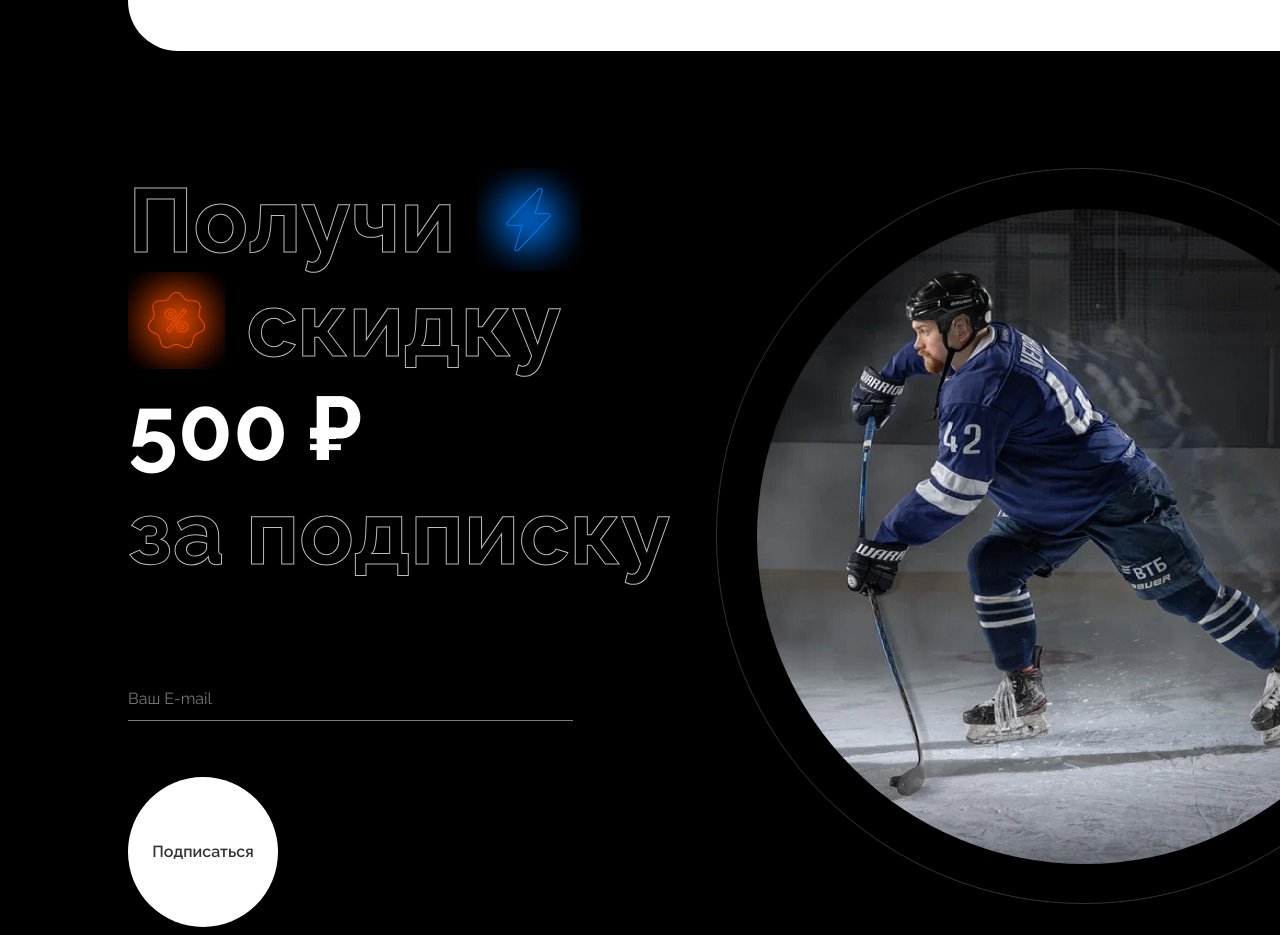
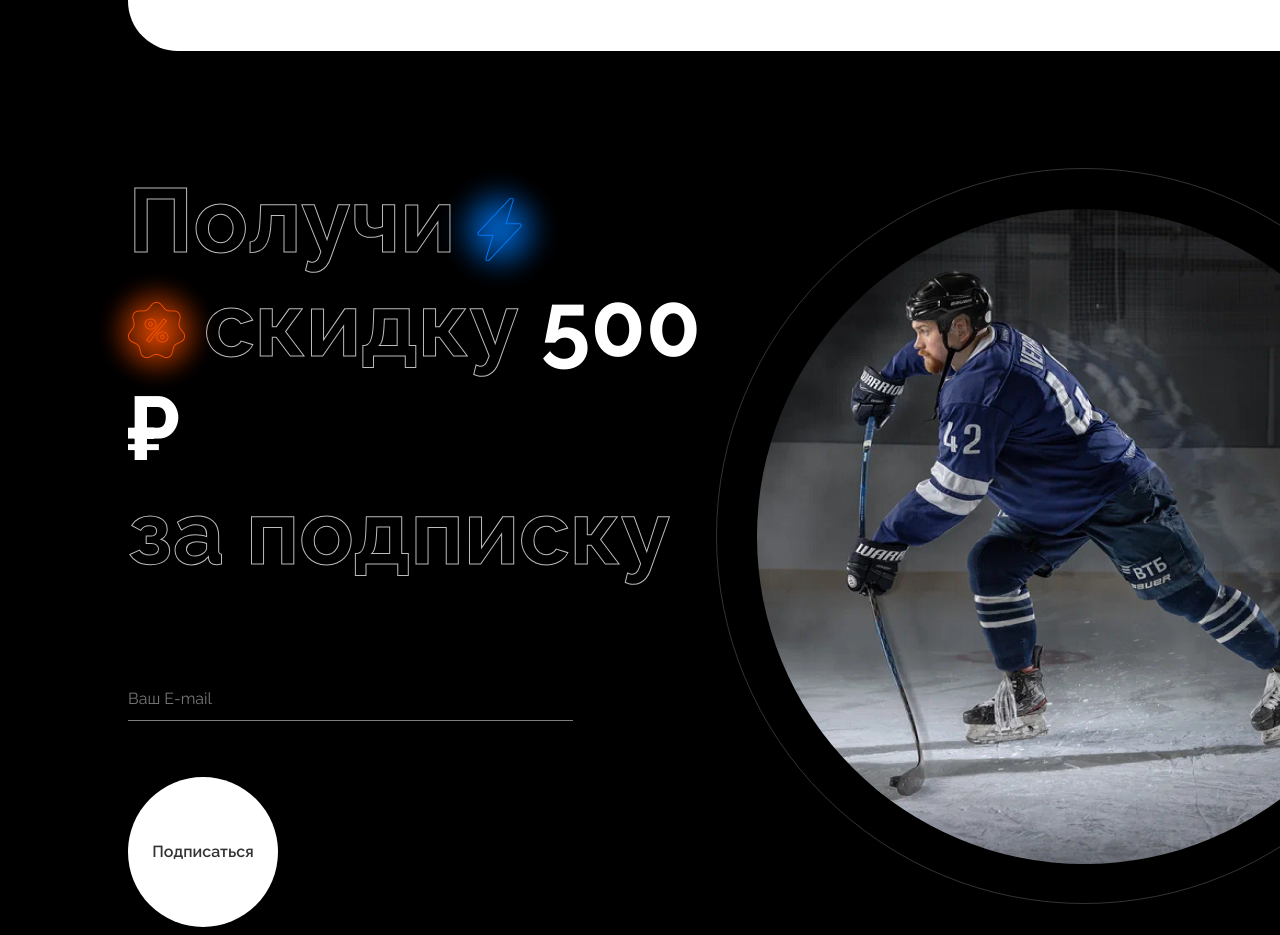
Before and after one commit to VengefulHedgehog/Zaryad, a plain HTML site: page index.html in a window 1280 px wide. Shown: the part 3726-4661 px from the top of the page. Drawn offline with Linux system fonts and the light colour scheme.

Commit message:
neon_fix

```diff
--- a/css/style.css
+++ b/css/style.css
@@ -424,18 +424,32 @@ a{
     margin: 0 0 40px 0;
     -webkit-text-stroke: 1px #BCBCBC;
 }
+.discount__title p:nth-child(2){
+    position:relative;
+    text-indent: 76px;
+}
+.discount__title:first-child{
+    position: relative;
+}
 .discount__subtitle {
     margin: 0 0 32px 0;
 }
 .img__lightning{
-    padding: 20px;
+    position: absolute;
+    top: -30px;
+    left:280px;
+
+    padding: 60px;
     background:url(../img/icons/background_blue.png) no-repeat center ;
-    background-size: 160px;
+    background-size: 80%;
 }
 .img__percent {
-    padding: 20px;
+    position: absolute;
+    top: -30px;
+    left: -60px;
+    padding: 60px;
     background:url(../img/icons/background_orange.png) no-repeat center ;
-    background-size: 160px;
+    background-size: 80%;
 }
 .discount__price{
     color:#FFF;
```
